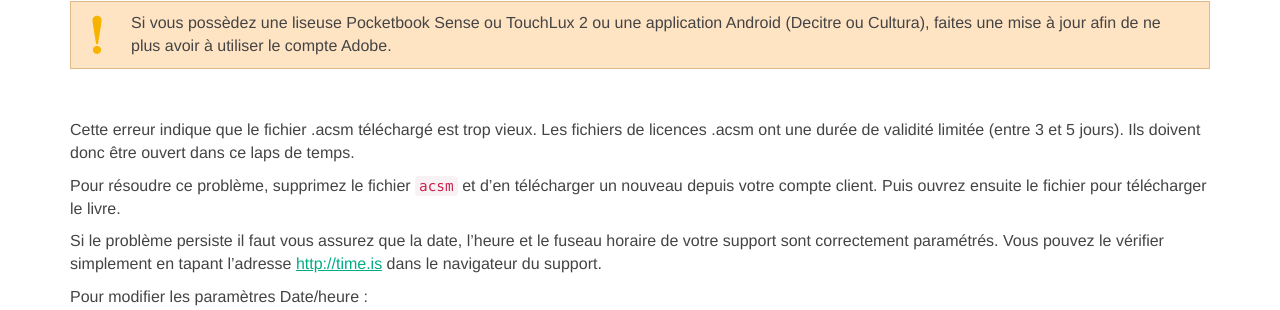
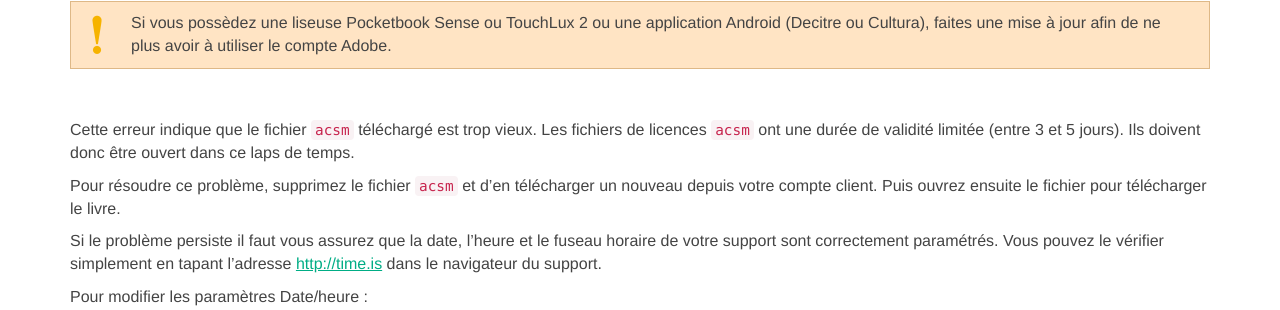
Before and after one commit to TEA-ebook/help-center, a Jekyll site: the page built from _pages/FAQ.md, in a window 1280 px wide and 900 px high, scrolled down 12309 px. Shown: the part 139-449 px from the top of the window. Built offline with Jekyll 4.4.1, drawn with Linux system fonts in a browser that asks for light colours; nearby versions of some CDN libraries; Markdown is read by kramdown in place of the engine named in the settings.

Commit message:
Update FAQ.md

```diff
--- a/_pages/FAQ.md
+++ b/_pages/FAQ.md
@@ -561,7 +561,7 @@ Il faut donc vérifier avec que le livre n'a pas été précédemment ouvert ave
 
 <p class="warningtip">Si vous possèdez une liseuse Pocketbook Sense ou TouchLux 2 ou une application Android (Decitre ou Cultura), faites une mise à jour afin de ne plus avoir à utiliser le compte Adobe.</p>
 
-Cette erreur indique que le fichier .acsm téléchargé est trop vieux. Les fichiers de licences .acsm ont une durée de validité limitée (entre 3 et 5 jours). Ils doivent donc être ouvert dans ce laps de temps.
+Cette erreur indique que le fichier `acsm` téléchargé est trop vieux. Les fichiers de licences `acsm` ont une durée de validité limitée (entre 3 et 5 jours). Ils doivent donc être ouvert dans ce laps de temps.
 
 Pour résoudre ce problème, supprimez le fichier `acsm` et d'en télécharger un nouveau depuis votre compte client. Puis ouvrez ensuite le fichier pour télécharger le livre.
 
```
